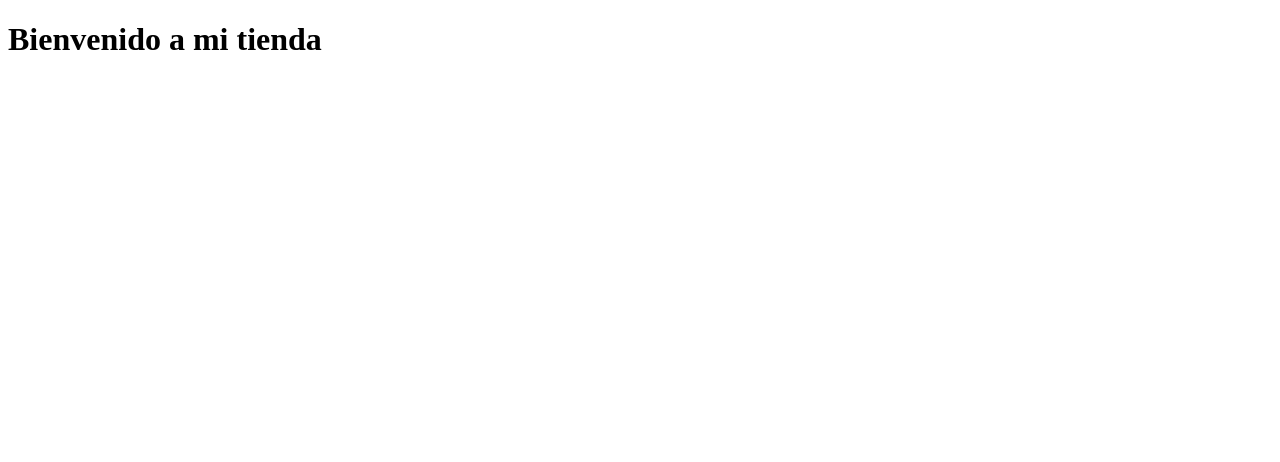
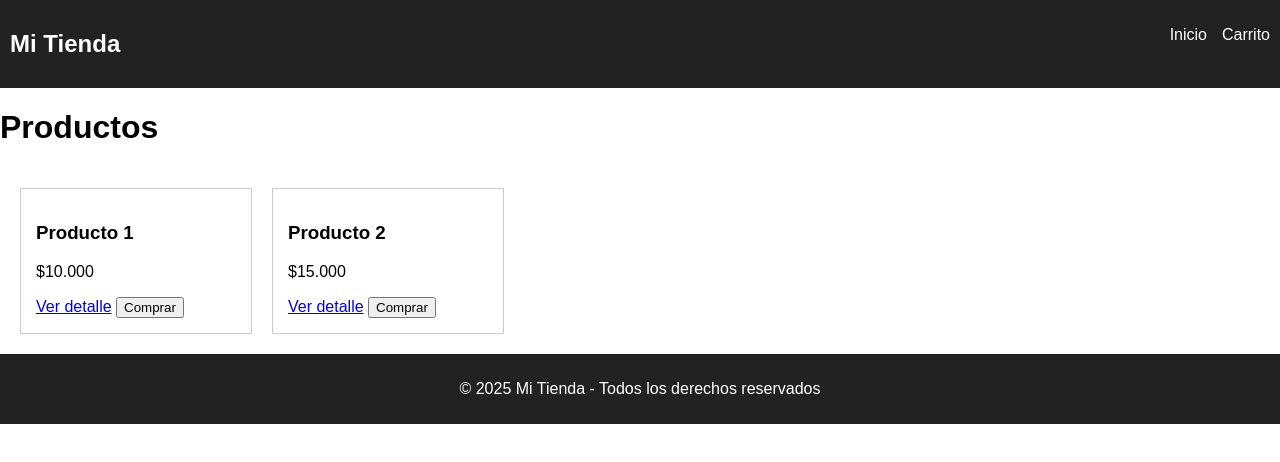
Before and after one commit to mevaarce/ecommerce-frontend, a plain HTML site: page index.html in a window 1280 px wide. Drawn offline with Linux system fonts and the light colour scheme.

Commit message:
Navbar, productos y footer en página principal

```diff
--- a/assets/css/styles.css
+++ b/assets/css/styles.css
@@ -0,0 +1,42 @@
+body {
+  font-family: Arial, sans-serif;
+  margin: 0;
+}
+
+nav {
+  background: #222;
+  color: white;
+  padding: 10px;
+  display: flex;
+  justify-content: space-between;
+}
+
+nav ul {
+  list-style: none;
+  display: flex;
+  gap: 15px;
+}
+
+nav a {
+  color: white;
+  text-decoration: none;
+}
+
+.productos {
+  display: flex;
+  gap: 20px;
+  padding: 20px;
+}
+
+.card {
+  border: 1px solid #ccc;
+  padding: 15px;
+  width: 200px;
+}
+
+footer {
+  background: #222;
+  color: white;
+  text-align: center;
+  padding: 10px;
+}
--- a/index.html
+++ b/index.html
@@ -2,12 +2,45 @@
 <html lang="es">
 <head>
   <meta charset="UTF-8">
-  <title>Mi Tienda</title>
+  <title>Mi Tienda Online</title>
   <link rel="stylesheet" href="assets/css/styles.css">
 </head>
 <body>
 
-  <h1>Bienvenido a mi tienda</h1>
+  <!-- NAVBAR -->
+  <nav>
+    <h2>Mi Tienda</h2>
+    <ul>
+      <li><a href="index.html">Inicio</a></li>
+      <li><a href="carrito.html">Carrito</a></li>
+    </ul>
+  </nav>
+
+  <!-- PRODUCTOS -->
+  <main>
+    <h1>Productos</h1>
+
+    <section class="productos">
+      <article class="card">
+        <h3>Producto 1</h3>
+        <p>$10.000</p>
+        <a href="producto.html">Ver detalle</a>
+        <button>Comprar</button>
+      </article>
+
+      <article class="card">
+        <h3>Producto 2</h3>
+        <p>$15.000</p>
+        <a href="producto.html">Ver detalle</a>
+        <button>Comprar</button>
+      </article>
+    </section>
+  </main>
+
+  <!-- FOOTER -->
+  <footer>
+    <p>© 2025 Mi Tienda - Todos los derechos reservados</p>
+  </footer>
 
   <script src="assets/js/script.js"></script>
 </body>
```
